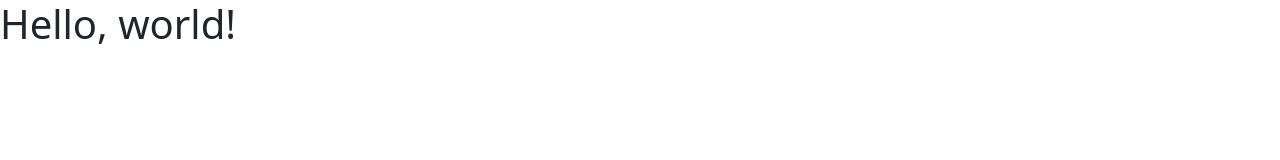
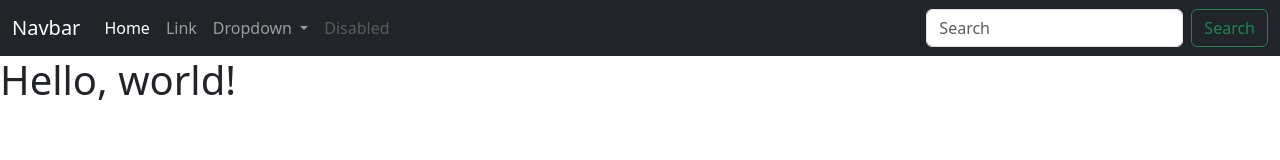
Before and after one commit to ouumai/centralized-workflow, a plain HTML site: page index.html in a window 1280 px wide. Drawn offline with nearby package versions, Linux system fonts and the light colour scheme.

Commit message:
change navbar color to dark

```diff
--- a/index.html
+++ b/index.html
@@ -7,6 +7,42 @@
     <link href="https://cdn.jsdelivr.net/npm/bootstrap@5.3.8/dist/css/bootstrap.min.css" rel="stylesheet" integrity="sha384-sRIl4kxILFvY47J16cr9ZwB07vP4J8+LH7qKQnuqkuIAvNWLzeN8tE5YBujZqJLB" crossorigin="anonymous">
   </head>
   <body>
+    <nav class="navbar navbar-expand-lg navbar-dark bg-dark">
+  <div class="container-fluid">
+    <a class="navbar-brand" href="#">Navbar</a>
+    <button class="navbar-toggler" type="button" data-bs-toggle="collapse" data-bs-target="#navbarSupportedContent" aria-controls="navbarSupportedContent" aria-expanded="false" aria-label="Toggle navigation">
+      <span class="navbar-toggler-icon"></span>
+    </button>
+    <div class="collapse navbar-collapse" id="navbarSupportedContent">
+      <ul class="navbar-nav me-auto mb-2 mb-lg-0">
+        <li class="nav-item">
+          <a class="nav-link active" aria-current="page" href="#">Home</a>
+        </li>
+        <li class="nav-item">
+          <a class="nav-link" href="#">Link</a>
+        </li>
+        <li class="nav-item dropdown">
+          <a class="nav-link dropdown-toggle" href="#" role="button" data-bs-toggle="dropdown" aria-expanded="false">
+            Dropdown
+          </a>
+          <ul class="dropdown-menu">
+            <li><a class="dropdown-item" href="#">Action</a></li>
+            <li><a class="dropdown-item" href="#">Another action</a></li>
+            <li><hr class="dropdown-divider"></li>
+            <li><a class="dropdown-item" href="#">Something else here</a></li>
+          </ul>
+        </li>
+        <li class="nav-item">
+          <a class="nav-link disabled" aria-disabled="true">Disabled</a>
+        </li>
+      </ul>
+      <form class="d-flex" role="search">
+        <input class="form-control me-2" type="search" placeholder="Search" aria-label="Search"/>
+        <button class="btn btn-outline-success" type="submit">Search</button>
+      </form>
+    </div>
+  </div>
+</nav>
     <h1>Hello, world!</h1>
     <script src="https://cdn.jsdelivr.net/npm/bootstrap@5.3.8/dist/js/bootstrap.bundle.min.js" integrity="sha384-FKyoEForCGlyvwx9Hj09JcYn3nv7wiPVlz7YYwJrWVcXK/BmnVDxM+D2scQbITxI" crossorigin="anonymous"></script>
   </body>
```
